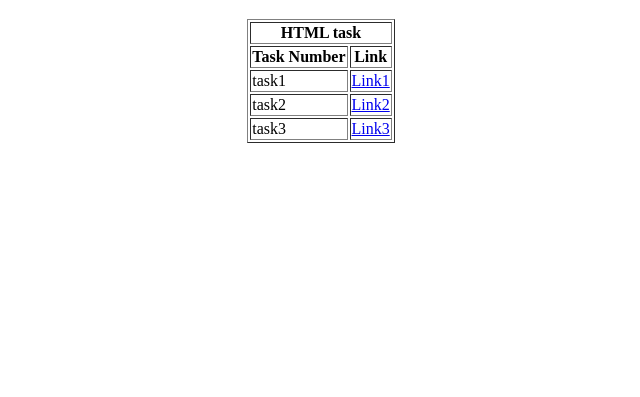
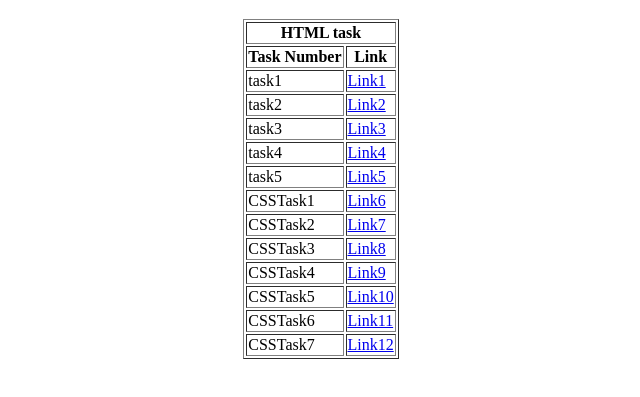
Before and after one commit to Mritunjay-ranjan/MernFullStack, a plain HTML site: page index.html in a window 1280 px wide. Shown: the part 61-458 px from the top of the page, without its empty margins (319-959 px from the left). Drawn offline with Linux system fonts and the light colour scheme.

Commit message:
Update index.html

```diff
--- a/index.html
+++ b/index.html
@@ -29,6 +29,43 @@
                 <td>task3</td>
                 <td><a href="./task3.html">Link3</a></td>
             </tr>
+            <tr>
+                <td>task4</td>
+                <td><a href="./task4.html">Link4</a></td>
+            </tr>
+            <tr>
+                <td>task5</td>
+                <td><a href="./task5.html">Link5</a></td>
+            </tr>
+            <tr>
+                <td>CSSTask1</td>
+                <td><a href="./CSSTask1.html">Link6</a></td>
+            </tr>
+            <tr>
+                <td>CSSTask2</td>
+                <td><a href="./CSSTask2.html">Link7</a></td>
+            </tr>
+            <tr>
+                <td>CSSTask3</td>
+                <td><a href="./CSSTask3.html">Link8</a></td>
+            </tr>
+            <tr>
+                <td>CSSTask4</td>
+                <td><a href="./CSSTask4.html">Link9</a></td>
+            </tr>
+            <tr>
+                <td>CSSTask5</td>
+                <td><a href="./CSSTask5.html">Link10</a></td>
+            </tr>
+            <tr>
+                <td>CSSTask6</td>
+                <td><a href="./CSSTask6.html">Link11</a></td>
+            </tr>
+            <tr>
+                <td>CSSTask7</td>
+                <td><a href="./CSSTask7.html">Link12</a></td>
+            </tr>
+
         </table>
     </center>
 </body>
```
